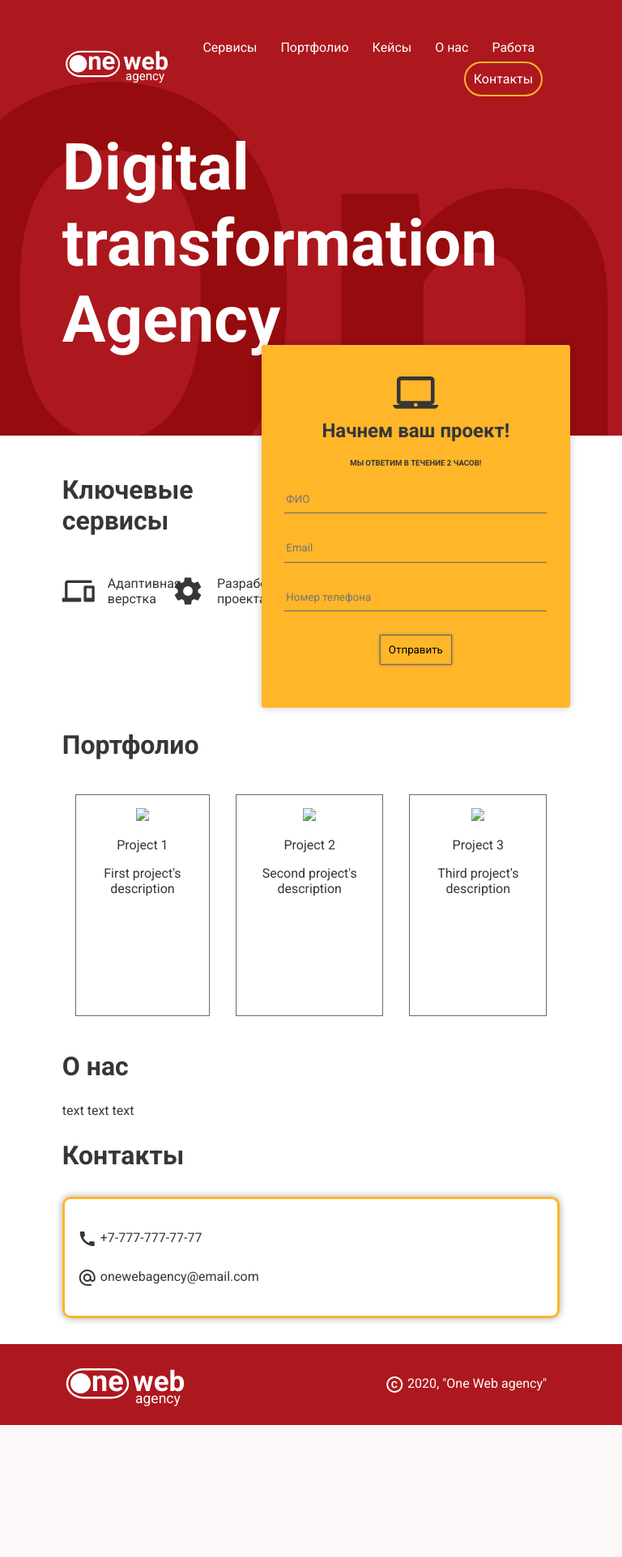
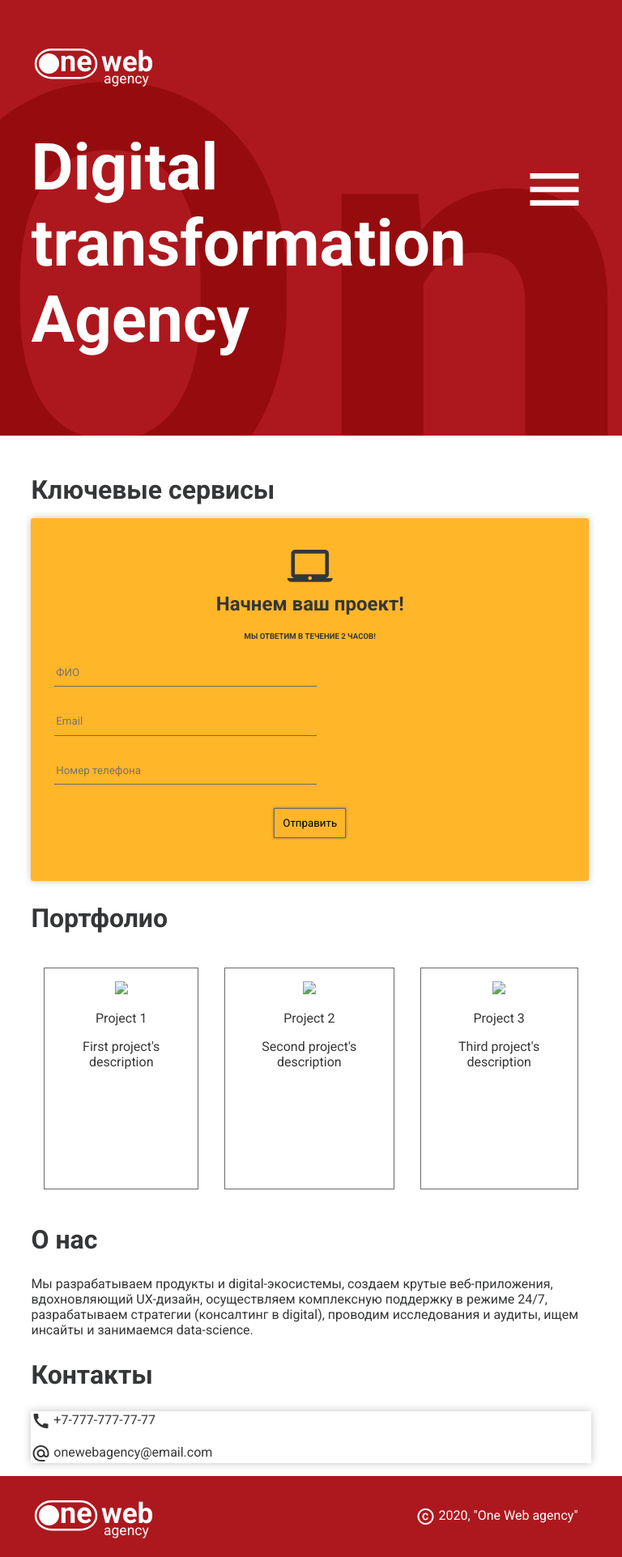
Before and after one commit to kristinazubova/kristinazubova.github.io_old, a PHP site: page / in a window 768 px wide. Shown: the whole page at 81% size. Before the commit the page ends 1760 px from the top, so only its background shows below. Run offline with PHP 8.4, Linux system fonts and the light colour scheme.

Commit message:
add media css

```diff
--- a/css/style.css
+++ b/css/style.css
@@ -21,11 +21,19 @@ a:hover {
 
 ._shadow {
   box-shadow: 0px 0px 10px 0px rgba(0, 0, 0, 0.24);
-  transition: all 0.3s cubic-bezier(.25, .8, .25, 1);
+  transition: all 0.3s cubic-bezier(0.25, 0.8, 0.25, 1);
 }
 
 ._shadow:hover {
   box-shadow: 0px 0px 15px 0px rgba(0, 0, 0, 0.36);
+}
+
+._hide {
+  display: none;
+}
+
+._show {
+  display: inline;
 }
 
 /* Layout */
@@ -82,6 +90,14 @@ a:hover {
   border-radius: 2rem;
 }
 
+.menu-icon {
+  display: none;
+}
+
+.menu_clicked .menu-item {
+  display: block;
+}
+
 .header-text {
   font-size: 5rem;
   padding-bottom: 6rem;
@@ -89,7 +105,7 @@ a:hover {
 }
 
 .content {
-  color: rgb(53, 54, 55)
+  color: rgb(53, 54, 55);
 }
 
 .content__flex {
@@ -162,6 +178,7 @@ a:hover {
 
 .key-service {
   display: flex;
+  flex-wrap: wrap;
   justify-content: space-between;
   align-content: flex-start;
 }
@@ -245,3 +262,81 @@ a:hover {
   margin: 1rem;
   font-weight: 100;
 }
+
+/* Media queries */
+
+/* SMARTPHONES PORTRAIT */
+/*@media only screen and (min-width: 320px) and (max-width: 479px) {
+  .layout-center {
+    margin: 0 3%;
+  }
+
+  .content__flex {
+    flex-direction: column;
+  }
+
+  .content__services {
+    width: 100%;
+  }
+
+  .submit-form {
+    width: 100%;
+  }
+}*/
+
+/* SMARTPHONES LANDSCAPE */
+@media only screen and (min-width: 480px) and (max-width: 767px) {
+}
+
+/* TABLETS PORTRAIT */
+@media only screen and (min-width: 768px) and (max-width: 991px) {
+  .layout-center {
+    margin: 0 5%;
+  }
+
+  .menu-items {
+    position: absolute;
+    display: flex;
+    flex-direction: column;
+    justify-content: center;
+    height: 100%;
+    width: 100%;
+    text-align: center;
+    top: 0px;
+    margin: 0px;
+  }
+
+  .menu-item {
+    display: none;
+    font-size: 3rem;
+    background-color: #ad181e;
+    padding: 0px;
+  }
+
+  .menu-icon {
+    height: 150px;
+    text-align: right;
+    background-color: unset;
+    display: block;
+  }
+
+  .menu-icon .material-icons {
+    font-size: 5rem;
+  }
+
+  .content__flex {
+    flex-direction: column;
+  }
+
+  .content__services {
+    width: 90%;
+  }
+
+  .submit-form {
+    width: 95%;
+  }
+}
+
+/* TABLET LANDSCAPE / DESKTOP */
+@media only screen and (min-width: 992px) {
+}
--- a/index.html
+++ b/index.html
@@ -12,7 +12,6 @@
   <link href="https://fonts.googleapis.com/icon?family=Material+Icons" rel="stylesheet">
   <link rel="stylesheet" type="text/css" href="css/style.css" />
   <link rel="icon" href="#">
-  <script type="text/javascript" src="#"></script>
 </head>
 
 <body>
@@ -36,6 +35,11 @@
           <li class="menu-item"><a href="#about">О нас</a></li>
           <li class="menu-item">Работа</li>
           <li class="menu-item highlighted"><a href="#contacts">Контакты</a></li>
+          <li class="menu-item menu-icon">
+            <i class="material-icons">
+              menu
+            </i>
+          </li>
         </ul>
       </nav>
       <h1 class="header-text">
@@ -60,6 +64,18 @@
               settings
             </i>
             Разработка проекта
+          </div>
+          <div class="key-service-item">
+            <i class="material-icons">
+              emoji_objects
+            </i>
+            Автоматизация бизнес-процессов
+          </div>
+          <div class="key-service-item">
+            <i class="material-icons">
+              emoji_objects
+            </i>
+            Разработка приложений
           </div>
         </div>
       </section>
@@ -102,14 +118,21 @@
         </div>
       </div>
 
-      <div class="content__about-us" id="about">
+      <div id="about" class="content__about-us">
         <h2 class="content__about-us_title">О нас</h2>
-        <p>text text text</p>
+        <p>
+          Мы разрабатываем продукты и digital-экосистемы,
+          создаем крутые веб-приложения, вдохновляющий UX-дизайн,
+          осуществляем комплексную поддержку в режиме 24/7,
+          разрабатываем стратегии (консалтинг в digital),
+          проводим исследования и аудиты, ищем инсайты и занимаемся data-science.
+        </p>
       </div>
 
-      <div class="content__contacts" id="contacts">
+      <div id="contacts" class="content__contacts">
         <h2 class="content__about-us_title">Контакты</h2>
-        <div class="content__about-us_contact-info">
+        <!--<div class="content__about-us_contact-info">-->
+        <div class="_shadow">
           <p><i class="material-icons" style="vertical-align:middle;">call</i>
             +7-777-777-77-77 </p>
           <p><i class="material-icons" style="vertical-align:middle;"> alternate_email</i>
@@ -133,5 +156,5 @@
     </div>
   </footer>
 </body>
-
+<script type="text/javascript" src="js/index.js"></script>
 </html>
--- a/js/index.js
+++ b/js/index.js
@@ -0,0 +1,10 @@
+document.querySelector('.menu-icon').onclick = function(event) {
+  var menuItemsElem = this.parentElement
+
+  if (menuItemsElem.classList.contains('menu_clicked')) {
+    menuItemsElem.classList.remove('menu_clicked')
+  }
+  else {
+    menuItemsElem.classList.add('menu_clicked')
+  }
+}
```
